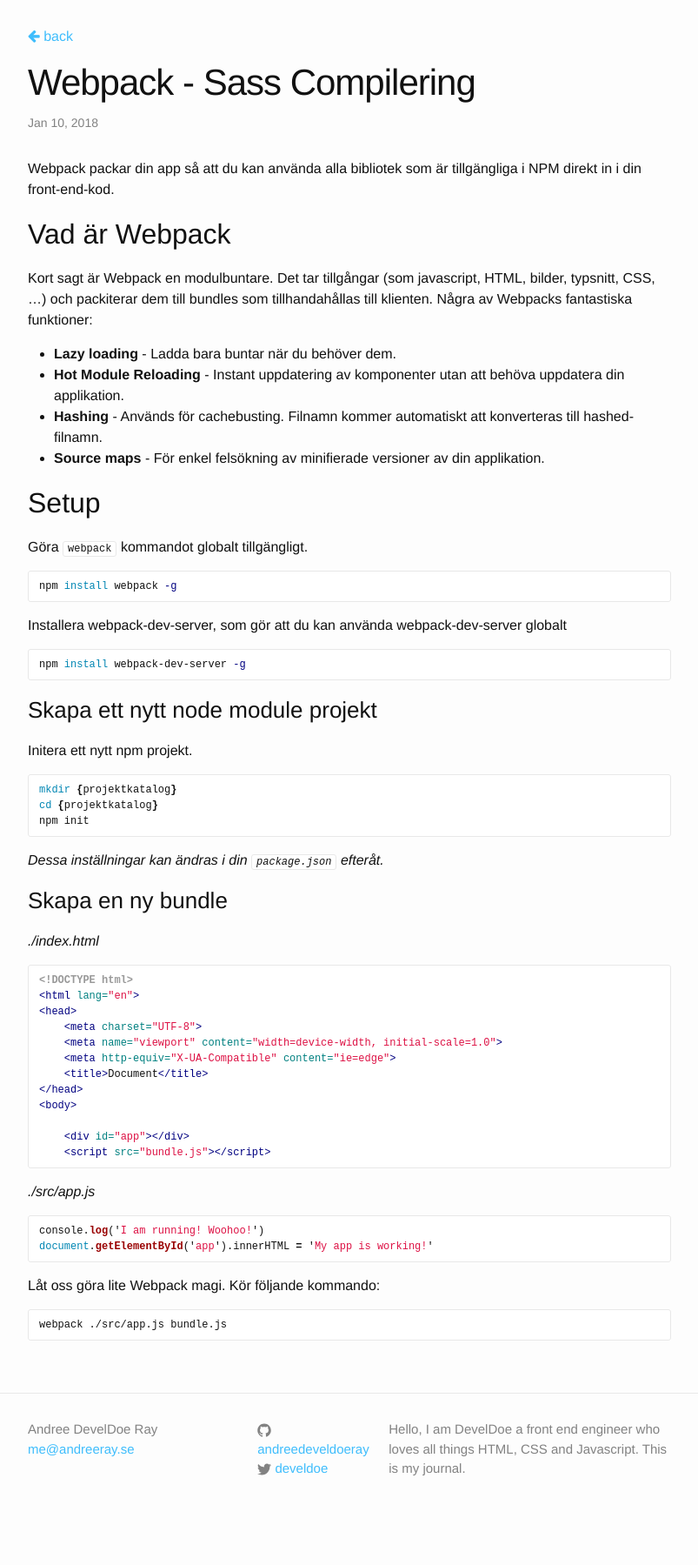
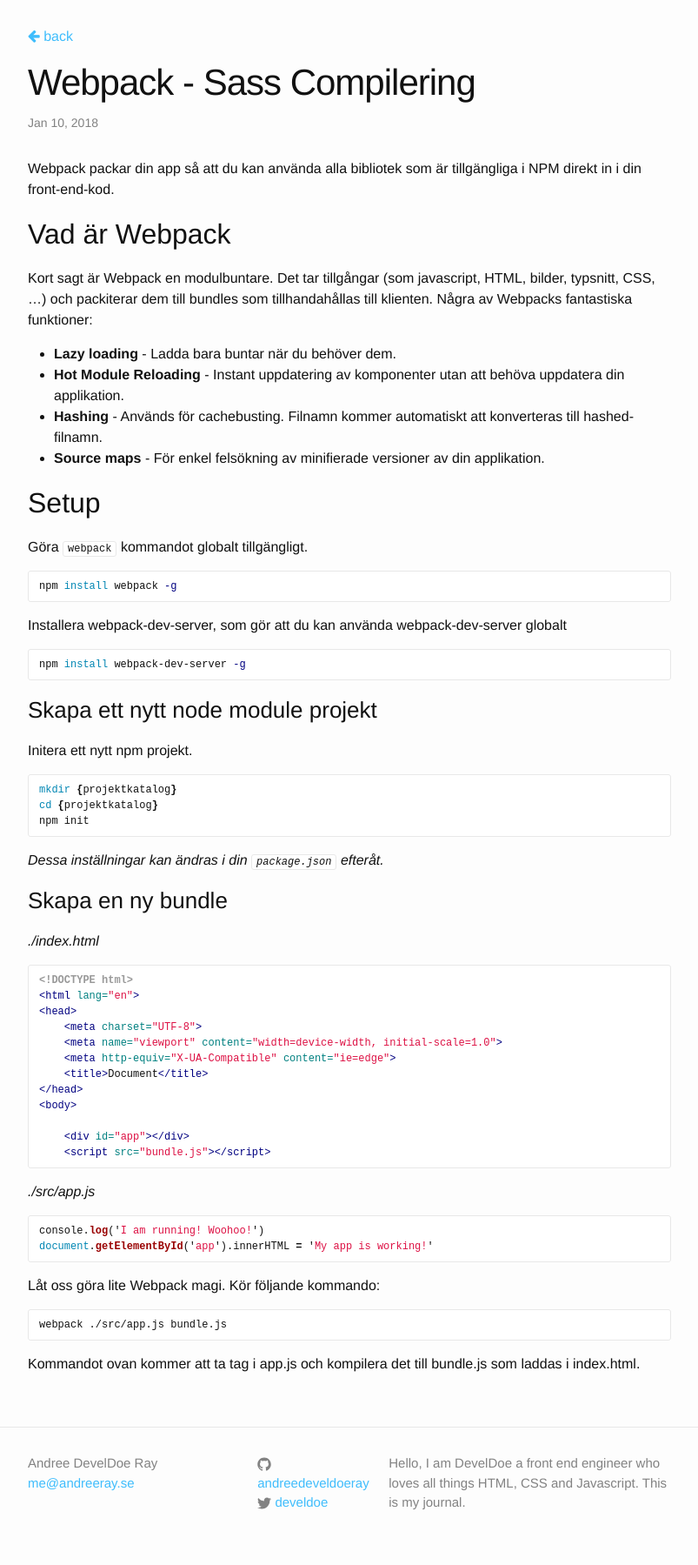
Before and after one commit to develdoe/develdoe.github.io, a Jekyll site: the page built from _posts/2018-01-10-webpack-sass-compilering.md, in a window 1280 px wide. Shown: the whole page at 87% size, without its empty margins (238-1041 px from the left). Built offline with Jekyll 4.4.1, drawn with Linux system fonts in a browser that asks for light colours; before the commit the page ends 1760 px from its top, so only the background shows below that.

Commit message:
Create 2018-01-10-webpack-sass-compilering.md

````diff
--- a/_posts/2018-01-10-webpack-sass-compilering.md
+++ b/_posts/2018-01-10-webpack-sass-compilering.md
@@ -72,3 +72,5 @@
 ```bash
 webpack ./src/app.js bundle.js
 ```
+
+Kommandot ovan kommer att ta tag i app.js och kompilera det till bundle.js som laddas i index.html.
````
